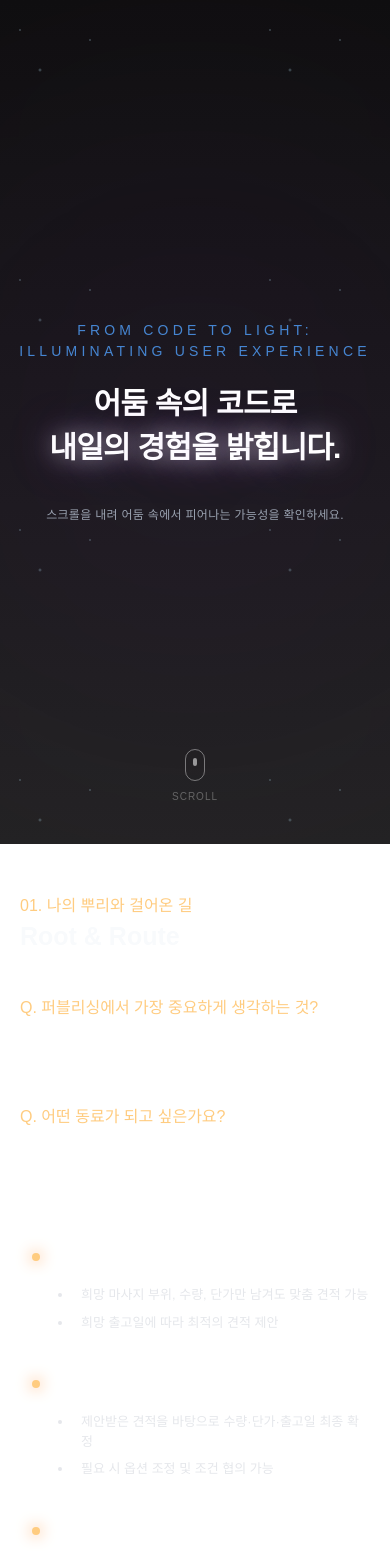
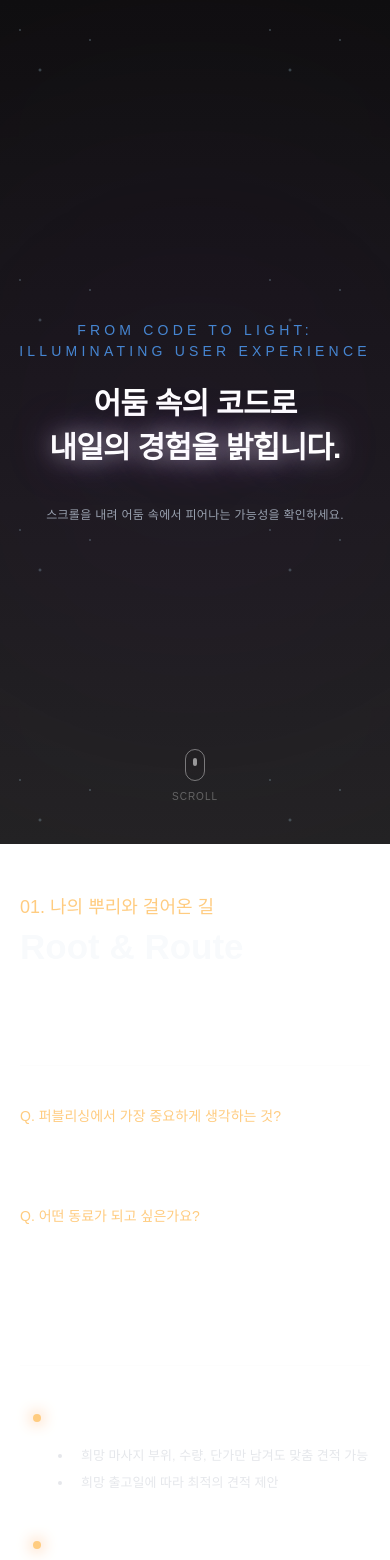
Before and after one commit to hg231049/Dles_Portfolio, a React (Vite) app: page / in a window 390 px wide. Shown: the top 1560 px of the page. Built offline with nearby package versions, Linux system fonts and the light colour scheme; a web font is replaced by a local one.

Commit message:
섹션 서브텍스트 추가

```diff
--- a/src/components/History.jsx
+++ b/src/components/History.jsx
@@ -22,11 +22,12 @@ const steps = [
 const History = () => {
   return (
     <div className="">
+      <div className="sub-title  mb-10 pb-6 border-b border-[#f6f6f638] text-white text-[18px] lg:text-[20px] font-bold"> 1-2. HISTORY</div>
       <ol className="relative border-l border-white/20 ml-4 space-y-10">
         {steps.map((step, index) => (
           <li key={index} className="relative pl-6 lg:pl-12 group">
             {/* 타임라인 도트 (Dot) */}
-            <div className="absolute -left-[5px] top-2">
+            <div className="absolute -left-[4px] lg:-left-[8px] top-2">
               <span className="relative flex h-2 w-2 lg:h-4 lg:w-4">
                 {/* 애니메이션 펄스 효과 */}
                 <span className="animate-ping absolute inline-flex h-full w-full rounded-full bg-sunrise-color opacity-75"></span>
--- a/src/components/Mindset.jsx
+++ b/src/components/Mindset.jsx
@@ -1,15 +1,15 @@
 const Mindset = () => {
     return (
         <div className=" space-y-12">
-
+            <div className="sub-title mb-10 pb-6 border-b border-[#f6f6f638] text-white text-[18px] lg:text-[20px] font-bold"> 1-1. Q&A (Identity)</div>
             <div className="qa-area space-y-8">
                 <div className="">
-                    <p className="text-sunrise-color text-[16px] lg:text-[20px] font-medium">Q. 퍼블리싱에서 가장 중요하게 생각하는 것?</p>
-                    <p className="text-white mt-2 text-[14px] lg:text-[16px] leading-relaxed">A. 디자인의 의도를 완벽하게 구현하면서도,<br /> 누구나 접근 가능한 시맨틱 마크업을 지향합니다.</p>
+                    <p className="text-sunrise-color text-[14px] lg:text-[20px] font-medium">Q. 퍼블리싱에서 가장 중요하게 생각하는 것?</p>
+                    <p className="text-white mt-2 text-[12px] lg:text-[16px] leading-relaxed">A. 디자인의 의도를 완벽하게 구현하면서도,<br /> 누구나 접근 가능한 시맨틱 마크업을 지향합니다.</p>
                 </div>
                 <div className="">
-                    <p className="text-sunrise-color text-[16px] lg:text-[20px] font-medium">Q. 어떤 동료가 되고 싶은가요?</p>
-                    <p className="text-white mt-2 text-[14px] lg:text-[16px] leading-relaxed">A. 단순히 코드를 치는 사람이 아니라, <br /> 디자인과 개발 사이의 가교 역할을 하는 소통 전문가가 되고 싶습니다.</p>
+                    <p className="text-sunrise-color text-[14px] lg:text-[20px] font-medium">Q. 어떤 동료가 되고 싶은가요?</p>
+                    <p className="text-white mt-2 text-[12px] lg:text-[16px] leading-relaxed">A. 단순히 코드를 치는 사람이 아니라, <br /> 디자인과 개발 사이의 가교 역할을 하는 소통 전문가가 되고 싶습니다.</p>
                 </div>
             </div>
         </div>
--- a/src/pages/main/Introduce.jsx
+++ b/src/pages/main/Introduce.jsx
@@ -7,8 +7,8 @@ const Introduce = () => {
         <section className="section-step min-h- flex justify-center">
             <div className="inner">
                 <div className="main-title p-[50px_0_40px] text-left lg:p-[100px_0_80px] lg:text-center">
-                    <p className='text-sunrise-color text-[16px] lg:text-[25px] font-medium'>01. 나의 뿌리와 걸어온 길</p>
-                    <h2 className='text-[#F8FAFC] text-[25px] lg:text-[55px] font-bold'>Root & Route</h2>
+                    <p className='text-sunrise-color text-[18px] lg:text-[25px] font-medium'>01. 나의 뿌리와 걸어온 길</p>
+                    <h2 className='text-[#F8FAFC] text-[35px] lg:text-[55px] font-black'>Root & Route</h2>
                 </div>
                 <div className="grid grid-cols-1 items-baseline lg:grid-cols-2 gap-10">
                     <Mindset/>
```
